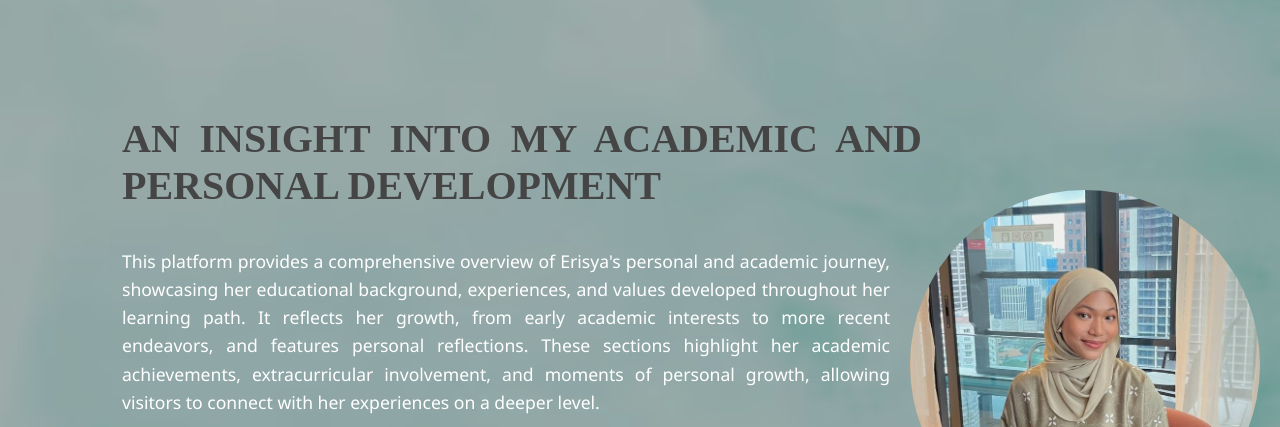
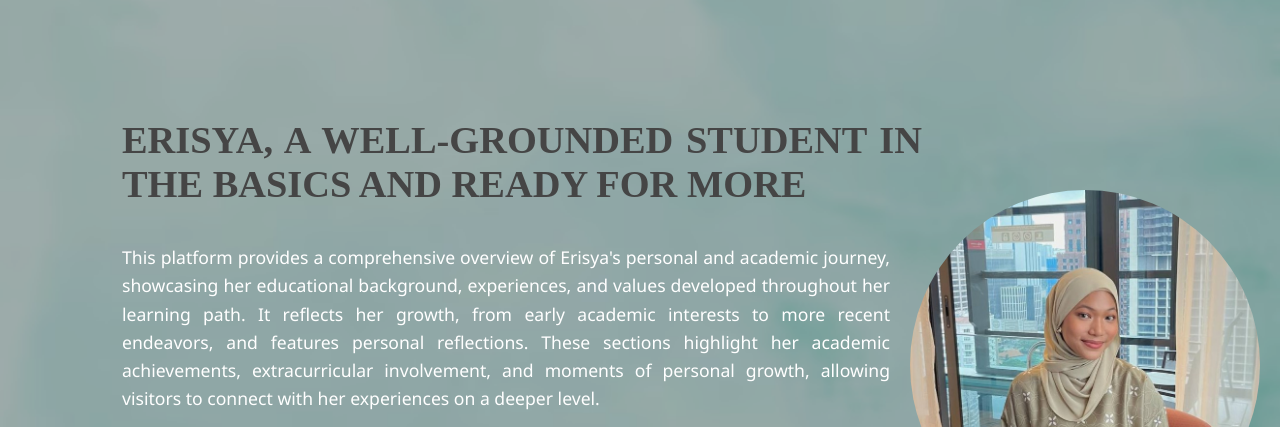
Before and after one commit to erisyaroslan/erisya_web, a plain HTML site: page index.html in a window 1280 px wide. Shown: the part 83-510 px from the top of the page. Drawn offline with Linux system fonts and the light colour scheme.

Commit message:
initial commit

```diff
--- a/index.html
+++ b/index.html
@@ -29,7 +29,7 @@
 
     <section class="hero" style="padding-bottom: 100px;">
         <div class="hero-content">
-            <h1>AN INSIGHT INTO MY ACADEMIC AND PERSONAL DEVELOPMENT</h1>
+            <h1>ERISYA, A WELL-GROUNDED STUDENT IN THE BASICS AND READY FOR MORE</h1>
             <p>
               This platform provides a comprehensive overview of Erisya's personal and academic journey,
               showcasing her educational background, experiences, and values developed throughout her learning path.
--- a/main.css
+++ b/main.css
@@ -122,7 +122,7 @@ body.home-page .hero-content {
 body.home-page .hero-content h1 {
     font-family: 'Times New Roman', Times, serif;
     padding-top: 0.5px;
-    font-size: 2.5rem;
+    font-size: 2.4rem;
     color: #454545;
     margin-bottom: 1rem;
     text-align: justify;
```
